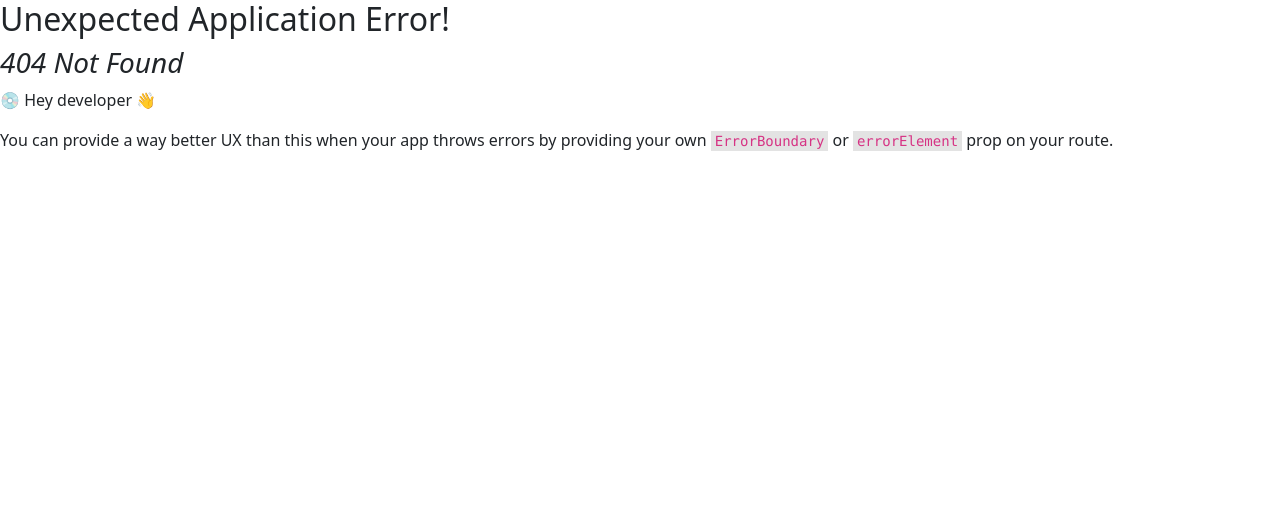
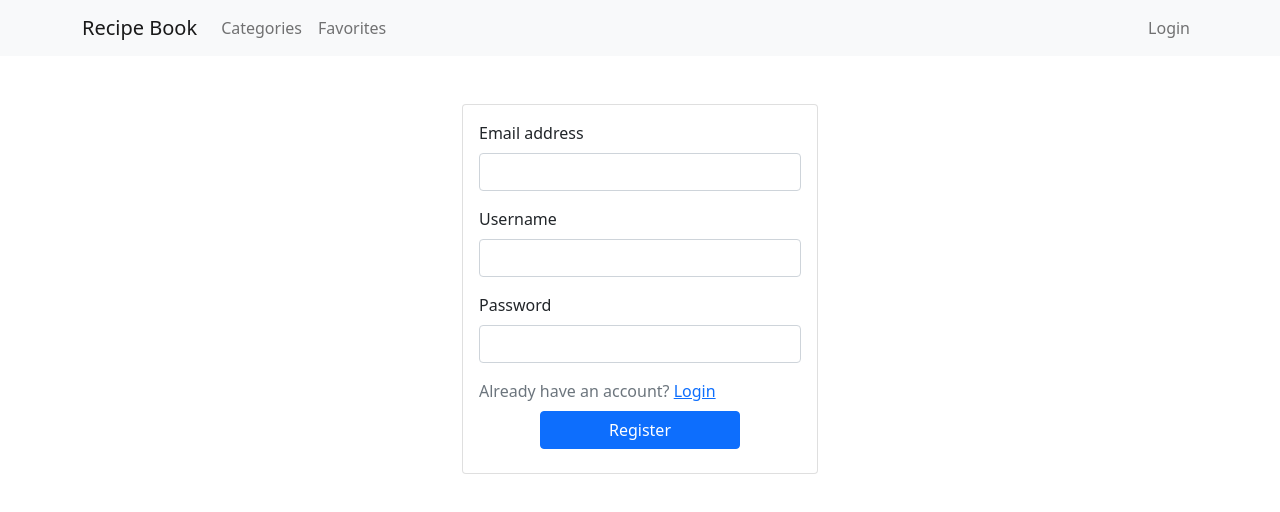
Before and after one commit to muratayik/recipe-book-react-csr, a React (Create React App) app: page /register in a window 1280 px wide. Before the commit this address had no page. Shown: the top 512 px of the page. Built offline with nearby package versions, Linux system fonts and the light colour scheme.

Commit message:
Add auth form without backend functionality

```diff
--- a/package.json
+++ b/package.json
@@ -10,6 +10,7 @@
     "axios": "^1.6.3",
     "react": "^18.2.0",
     "react-dom": "^18.2.0",
+    "react-hook-form": "^7.49.2",
     "react-router-dom": "^6.21.1",
     "react-scripts": "5.0.1",
     "web-vitals": "^2.1.4"
--- a/src/app.routes.js
+++ b/src/app.routes.js
@@ -5,6 +5,7 @@ import FavoritePage from "./pages/FavoritePage";
 import LoginPage from "./pages/LoginPage";
 import MealListPage from "./pages/MealListPage";
 import MealDetailPage from "./pages/MealDetailPage";
+import RegisterPage from "./pages/RegisterPage";
 
 export const router = createBrowserRouter([
   {
@@ -51,4 +52,12 @@ export const router = createBrowserRouter([
       </LayoutPage>
     ),
   },
+  {
+    path: "register",
+    element: (
+      <LayoutPage>
+        <RegisterPage />
+      </LayoutPage>
+    ),
+  },
 ]);
--- /dev/null
+++ b/src/components/auth-form/auth-form-link.jsx
@@ -0,0 +1,25 @@
+import { Link } from "react-router-dom";
+
+const AuthFormLink = ({ operation }) => {
+  if (operation === "login") {
+    return (
+      <span className="text-muted">
+        Have no account?{" "}
+        <Link aria-current="page" to="/register">
+          Register
+        </Link>
+      </span>
+    );
+  }
+
+  return (
+    <span className="text-muted">
+      Already have an account?{" "}
+      <Link aria-current="page" to="/login">
+        Login
+      </Link>
+    </span>
+  );
+};
+
+export default AuthFormLink;
--- /dev/null
+++ b/src/components/auth-form/auth-form-password.jsx
@@ -0,0 +1,26 @@
+const AuthFormPassword = ({ register, errors }) => {
+  return (
+    <div className="mb-3">
+      <label htmlFor="password" className="form-label">
+        Password
+      </label>
+      <input
+        type="password"
+        className="form-control"
+        id="password"
+        {...register("password", { required: true, minLength: 6 })}
+        aria-invalid={errors.password ? "true" : "false"}
+      />
+      {errors.password?.type === "required" && (
+        <span className="text-danger">Password is required</span>
+      )}
+      {errors.password?.type === "minLength" && (
+        <span className="text-danger">
+          Password must be at least 6 characters
+        </span>
+      )}
+    </div>
+  );
+};
+
+export default AuthFormPassword;
--- /dev/null
+++ b/src/components/auth-form/auth-form-remember-me.jsx
@@ -0,0 +1,17 @@
+const AuthFormRememberMe = ({ register }) => {
+  return (
+    <div className="mb-3 form-check">
+      <input
+        type="checkbox"
+        className="form-check-input"
+        id="rememberMe"
+        {...register("rememberMe")}
+      />
+      <label className="form-check-label" htmlFor="rememberMe">
+        Remember Me
+      </label>
+    </div>
+  );
+};
+
+export default AuthFormRememberMe;
--- /dev/null
+++ b/src/components/auth-form/auth-form-username.jsx
@@ -0,0 +1,26 @@
+const AuthFormUsername = ({ register, errors }) => {
+  return (
+    <div className="mb-3">
+      <label htmlFor="username" className="form-label">
+        Username
+      </label>
+      <input
+        type="text"
+        className="form-control"
+        id="username"
+        {...register("username", { required: true, minLength: 5 })}
+        aria-invalid={errors.username ? "true" : "false"}
+      />
+      {errors.username?.type === "required" && (
+        <span className="text-danger">Username is required</span>
+      )}
+      {errors.username?.type === "minLength" && (
+        <span className="text-danger">
+          Username must be at least 5 characters
+        </span>
+      )}
+    </div>
+  );
+};
+
+export default AuthFormUsername;
--- /dev/null
+++ b/src/components/auth-form/auth-form.email.jsx
@@ -0,0 +1,30 @@
+const AuthFormEmail = ({ register, errors }) => {
+  return (
+    <div className="mb-3">
+      <label htmlFor="email" className="form-label">
+        Email address
+      </label>
+      <input
+        type="email"
+        className="form-control"
+        id="email"
+        aria-describedby="emailHelp"
+        {...register("email", {
+          required: true,
+          pattern: {
+            value: /\S+@\S+\.\S+/,
+          },
+        })}
+        aria-invalid={errors.email ? "true" : "false"}
+      />
+      {errors.email?.type === "required" && (
+        <span className="text-danger">Email is required</span>
+      )}
+      {errors.email?.type === "pattern" && (
+        <span className="text-danger">Please enter a valid email</span>
+      )}
+    </div>
+  );
+};
+
+export default AuthFormEmail;
--- /dev/null
+++ b/src/components/auth-form/index.css
@@ -0,0 +1,7 @@
+.submit-button {
+  max-width: 200px;
+}
+
+[aria-invalid="true"] {
+  border-color: red;
+}
--- /dev/null
+++ b/src/components/auth-form/index.jsx
@@ -0,0 +1,58 @@
+import { useForm } from "react-hook-form";
+
+import AuthFormEmail from "./auth-form.email";
+
+import "./index.css";
+import AuthFormPassword from "./auth-form-password";
+import AuthFormRememberMe from "./auth-form-remember-me";
+import AuthFormLink from "./auth-form-link";
+import AuthFormUsername from "./auth-form-username";
+
+const AuthForm = ({ operation }) => {
+  const {
+    register,
+    handleSubmit,
+    formState: { errors },
+  } = useForm({ mode: "all" });
+
+  const onSubmit = (data) => console.log(data);
+
+  const showUsernameField = operation === "register";
+  const showRememberMe = operation !== "register";
+  const submitButtonText = operation === "register" ? "Register" : "Login";
+
+  return (
+    <div className="row justify-content-center mt-5">
+      <div className="col-xs-12 col-md-6 col-lg-4">
+        <div className="card">
+          <div className="card-body">
+            <form onSubmit={handleSubmit(onSubmit)}>
+              <AuthFormEmail register={register} errors={errors} />
+
+              {showUsernameField && (
+                <AuthFormUsername register={register} errors={errors} />
+              )}
+
+              <AuthFormPassword register={register} errors={errors} />
+
+              {showRememberMe && <AuthFormRememberMe register={register} />}
+
+              <AuthFormLink operation={operation} />
+
+              <div className="row justify-content-center p-2">
+                <button
+                  type="submit"
+                  className="btn btn-primary submit-button submit-button"
+                >
+                  {submitButtonText}
+                </button>
+              </div>
+            </form>
+          </div>
+        </div>
+      </div>
+    </div>
+  );
+};
+
+export default AuthForm;
--- a/src/pages/LoginPage.jsx
+++ b/src/pages/LoginPage.jsx
@@ -1,5 +1,11 @@
+import AuthForm from "../components/auth-form";
+
 const LoginPage = () => {
-  return <div>Login</div>;
+  return (
+    <div>
+      <AuthForm operation="login" />
+    </div>
+  );
 };
 
 export default LoginPage;
--- /dev/null
+++ b/src/pages/RegisterPage.jsx
@@ -0,0 +1,11 @@
+import AuthForm from "../components/auth-form";
+
+const RegisterPage = () => {
+  return (
+    <div>
+      <AuthForm operation="register" />
+    </div>
+  );
+};
+
+export default RegisterPage;
```
Also changed, not shown: 1 other file (tests, documents, lock files or other folders).
